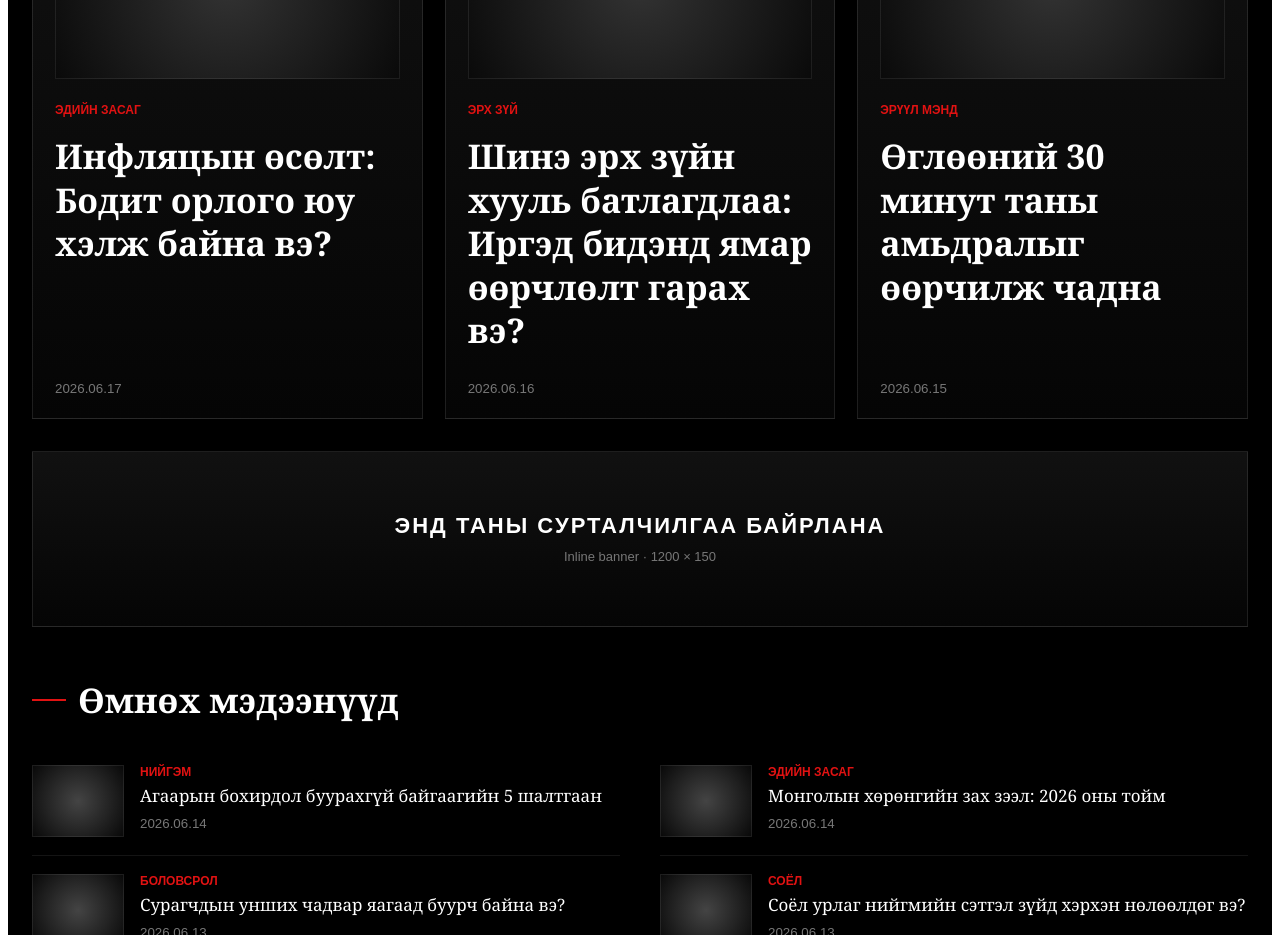
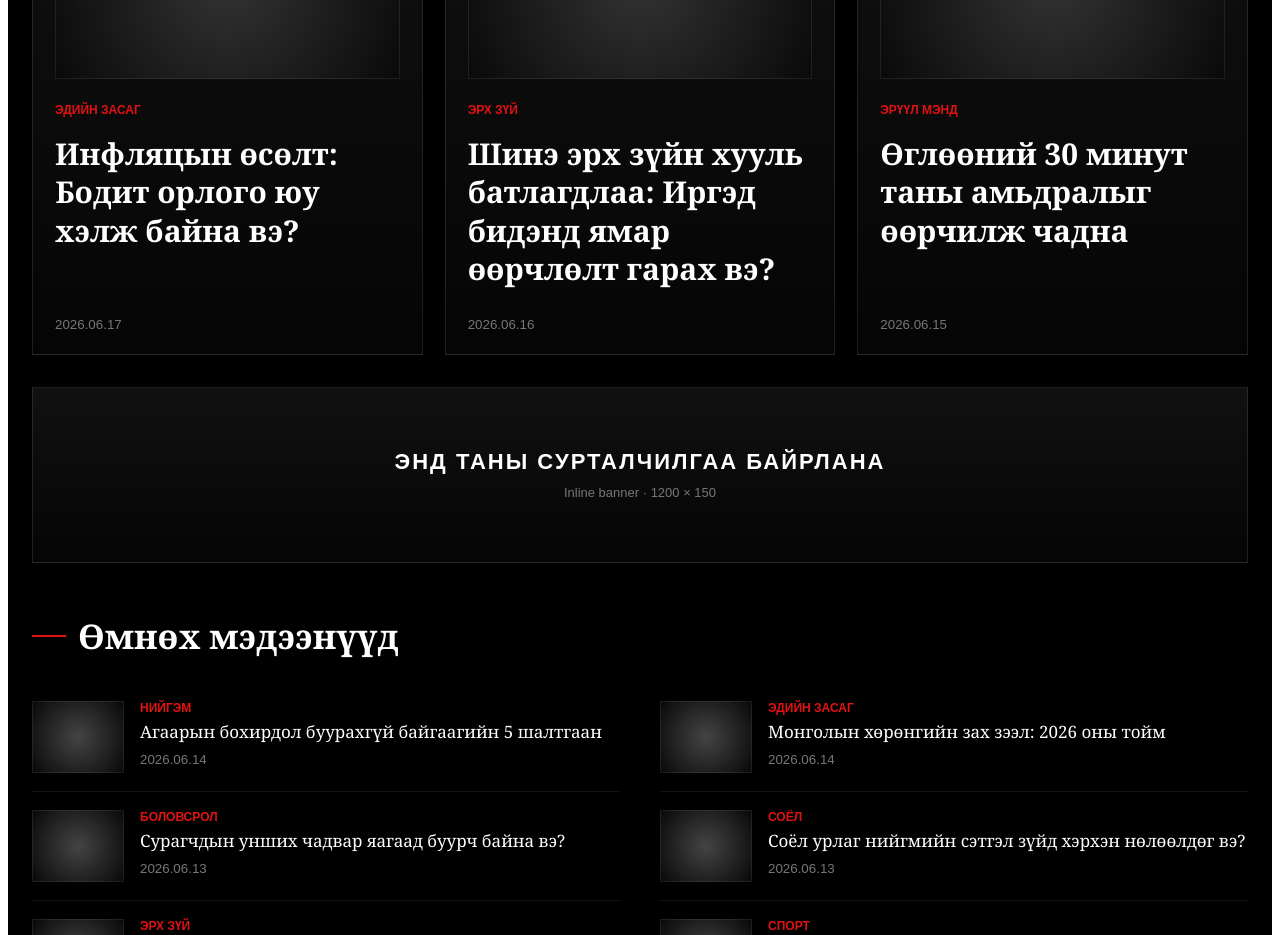
Before and after one commit to toogeemunkhtogtokh-ai/Anzaar-mn, a Next.js app: page / in a window 1280 px wide. Shown: the part 960-1895 px from the top of the page. Built offline with nearby package versions, Linux system fonts and the light colour scheme.

Commit message:
Update page.js

```diff
--- a/app/page.js
+++ b/app/page.js
@@ -237,7 +237,7 @@ backgroundBlendMode:"multiply",
       </div>
 
       <h3 style={{
-        fontSize:34,
+        fontSize:30,
         lineHeight:1.28,
         minHeight:120,
         marginTop:18,
```
